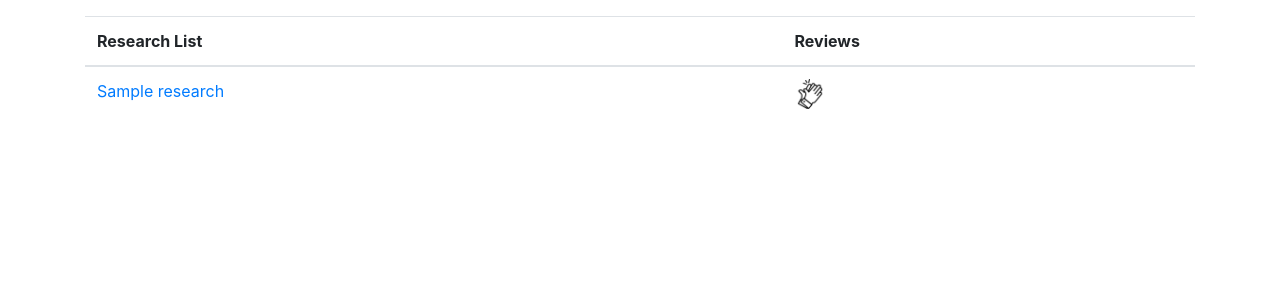
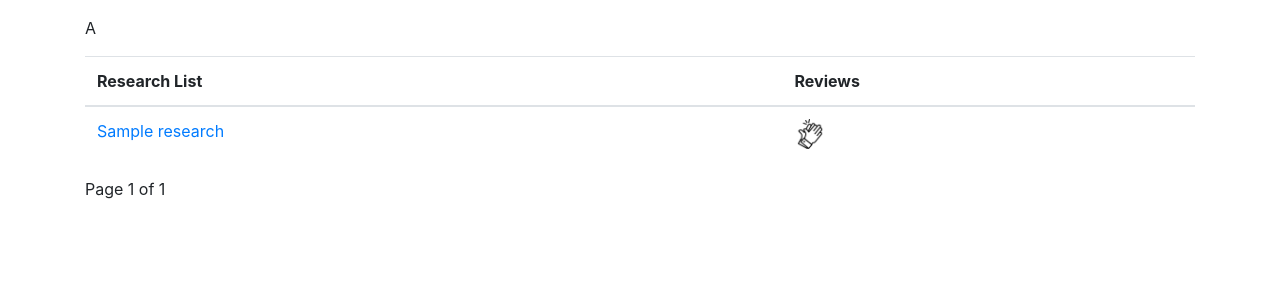
Before and after one commit to AGeekNamedSlickBack/health_research_portal, a Django app: template templates/researches/research_list.html in a window 1280 px wide. Shown: the part 104-404 px from the top of the page. Run offline with Django 3.2, Linux system fonts and the light colour scheme; the template is opened without the code that fills it: most values are stand-ins (such as "Sample title", 1, 10 or a date in 2020); some libraries are stand-ins or nearby versions.

Commit message:
Paginate the research list

```diff
--- a/hrp/researches/views.py
+++ b/hrp/researches/views.py
@@ -11,6 +11,7 @@ class ResearchListView(ListView):
 
     queryset = Research.objects.all()
     context_object_name = "researches"
+    paginate_by = 10
 
 
 def research_search(request):
--- a/templates/researches/research_list.html
+++ b/templates/researches/research_list.html
@@ -13,6 +13,7 @@
 {% block research %}
 {% comment %} {% for research in researches %} {% endcomment %}
   <div class="table-responsive-sm">
+    <p>A</p>
     <table class="table">
     <thead>
     <tr>
@@ -30,5 +31,22 @@
 {% endfor %}
     </table>
   </div>
+<div class="pagination">
+  <span class="step-links">
+      {% if page_obj.has_previous %}
+          <a href="?page=1">&laquo; first</a>
+          <a href="?page={{ page_obj.previous_page_number }}">previous</a>
+      {% endif %}
+
+      <span class="current">
+          Page {{ page_obj.number }} of {{ page_obj.paginator.num_pages }}
+      </span>
+
+      {% if page_obj.has_next %}
+          <a href="?page={{ page_obj.next_page_number }}">next</a>
+          <a href="?page={{ page_obj.paginator.num_pages }}">last &raquo;</a>
+      {% endif %}
+  </span>
+</div>
 <br>
 {% endblock %}
```
